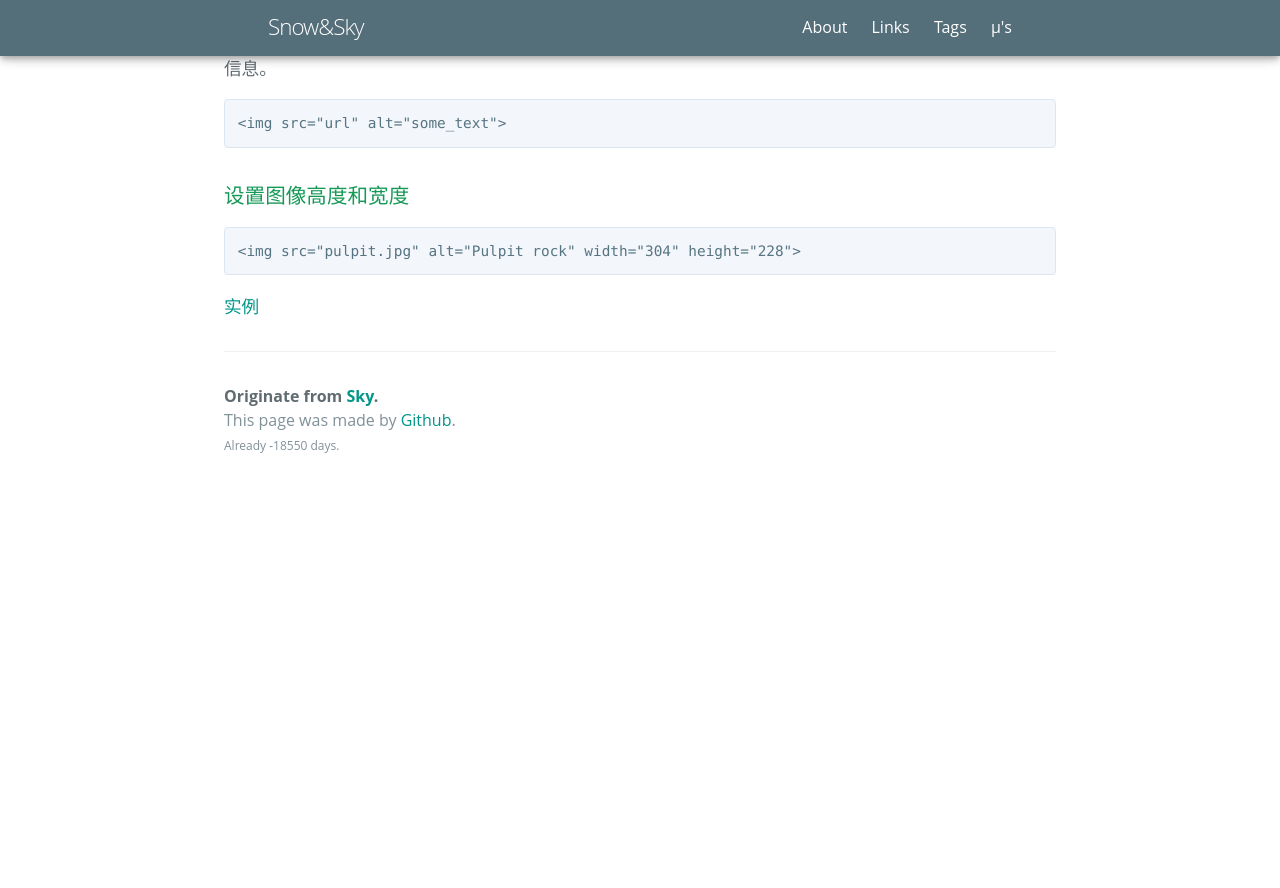
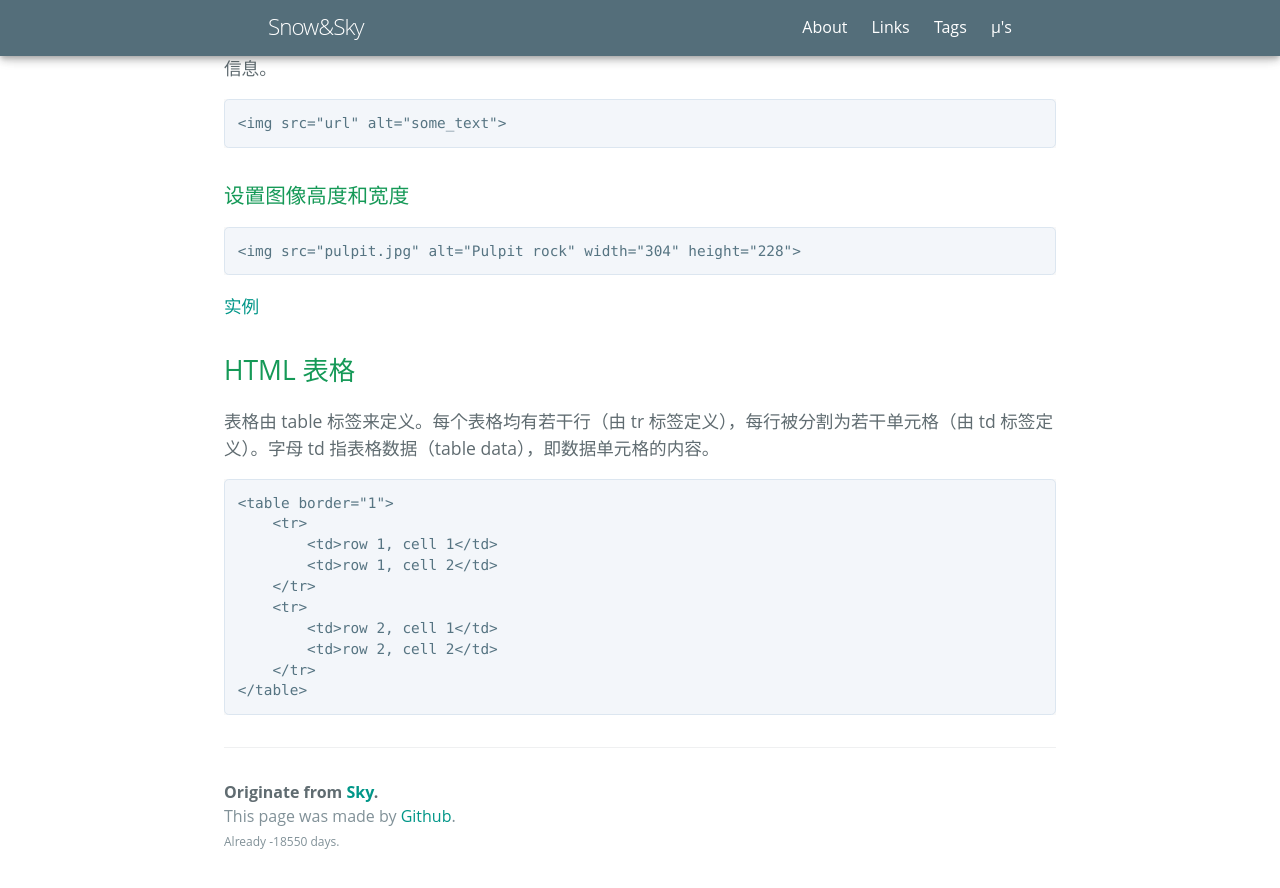
Before and after one commit to NishikinoSky/NishikinoSky.github.io, a Jekyll site: the page built from _posts/2021-5-5-HTML.md, in a window 1280 px wide and 900 px high, scrolled down 7591 px. Shown: the top 888 px of the window. Built offline with Jekyll 4.4.1, drawn with Linux system fonts in a browser that asks for light colours; some web fonts are replaced; before the commit the page ends 8095 px from its top, so only the background shows below that.

Commit message:
Update 2021-5-5-HTML.md

```diff
--- a/_posts/2021-5-5-HTML.md
+++ b/_posts/2021-5-5-HTML.md
@@ -240,3 +240,18 @@ alt属性用来为图像定义一串预备的可替换的文本。在浏览器
     <img src="pulpit.jpg" alt="Pulpit rock" width="304" height="228">
 
 [实例](https://www.runoob.com/html/html-images.html)
+
+## HTML 表格
+
+表格由 table 标签来定义。每个表格均有若干行（由 tr 标签定义），每行被分割为若干单元格（由 td 标签定义）。字母 td 指表格数据（table data），即数据单元格的内容。
+
+    <table border="1">
+        <tr>
+            <td>row 1, cell 1</td>
+            <td>row 1, cell 2</td>
+        </tr>
+        <tr>
+            <td>row 2, cell 1</td>
+            <td>row 2, cell 2</td>
+        </tr>
+    </table>
```
